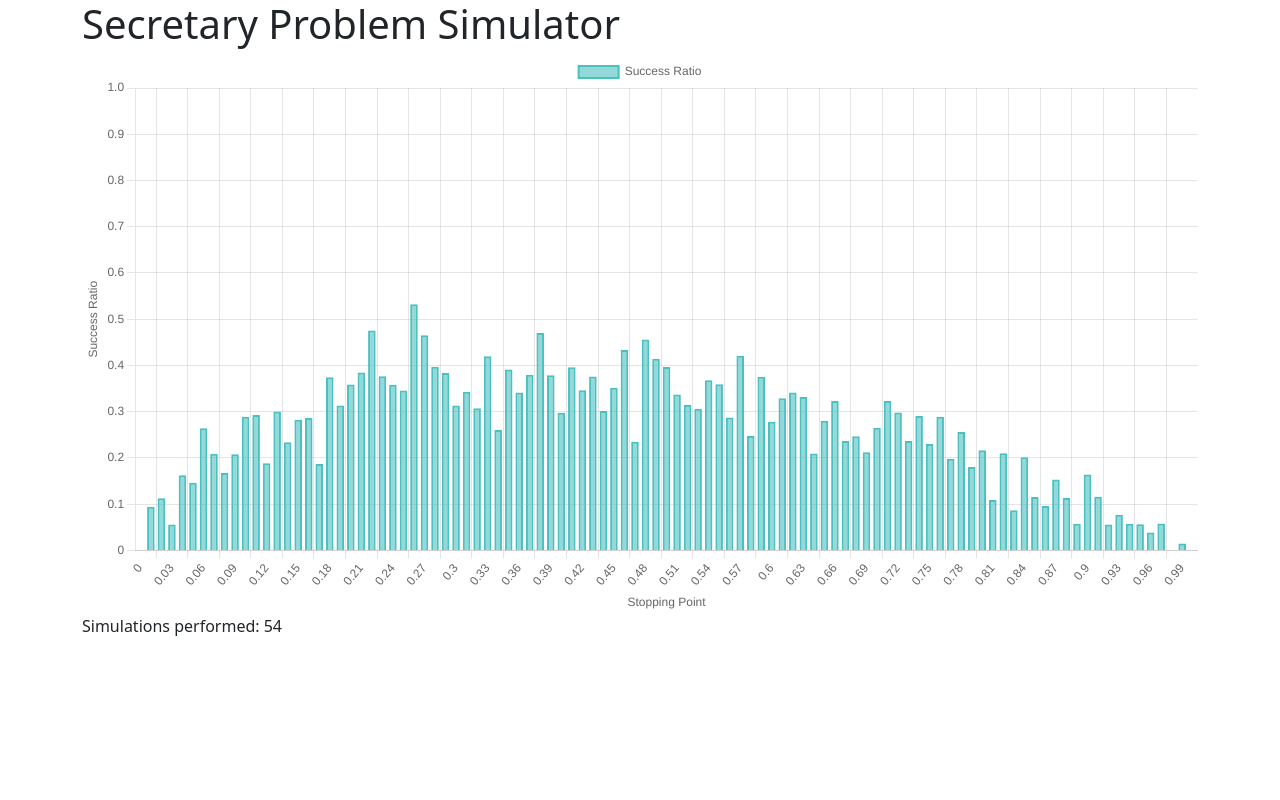
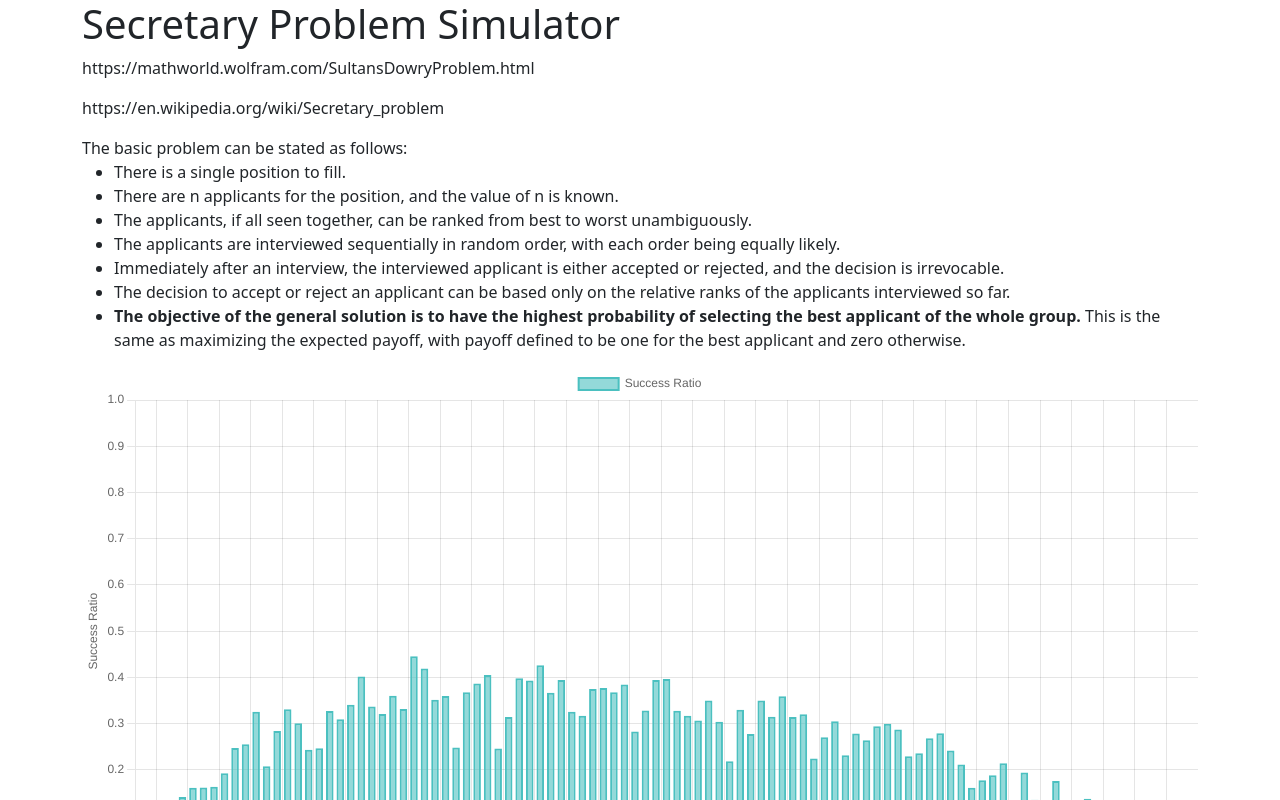
Before and after one commit to jduffey/secretary-problem, a React (Create React App) app: page / in a window 1280 px wide. Shown: the top 800 px of the page. Built offline with nearby package versions, Linux system fonts and the light colour scheme.

Commit message:
Rough draft of explainer paragraph

```diff
--- a/src/App.js
+++ b/src/App.js
@@ -12,6 +12,7 @@ const App = () => {
     const numSimulations = 1000;
 
     const [chartData, setChartData] = useState({});
+    const [simulationCount, setSimulationCount] = useState(0);
 
     const calculateSuccessRatio = (stopFraction, currentSimulations, currentSuccessCount) => {
         const candidates = Array.from({ length: numCandidates }, () => Math.random());
@@ -30,7 +31,6 @@ const App = () => {
         return currentSuccessCount / (currentSimulations + 1);
     };
 
-    const [simulationCount, setSimulationCount] = useState(0);
 
     const prepareChartData = () => {
         const dataPoints = Array.from({ length: 101 }, (_, i) => i / 100);
@@ -58,10 +58,11 @@ const App = () => {
     };
 
     useEffect(() => {
+        const msDelayBetweenSimulations = 50;
         if (simulationCount < numSimulations) {
             const timer = setTimeout(() => {
                 prepareChartData();
-            }, 100); // Adjust the delay (100 ms) to your preference
+            }, msDelayBetweenSimulations);
             return () => clearTimeout(timer);
         }
     }, [simulationCount]);
@@ -70,6 +71,24 @@ const App = () => {
     return (
         <Container>
             <h1>Secretary Problem Simulator</h1>
+            <p>
+                https://mathworld.wolfram.com/SultansDowryProblem.html
+            </p>
+            <p>
+                https://en.wikipedia.org/wiki/Secretary_problem
+            </p>
+            <p>
+                The basic problem can be stated as follows:
+                <ul>
+                    <li>There is a single position to fill.</li>
+                    <li>There are n applicants for the position, and the value of n is known.</li>
+                    <li>The applicants, if all seen together, can be ranked from best to worst unambiguously.</li>
+                    <li>The applicants are interviewed sequentially in random order, with each order being equally likely.</li>
+                    <li>Immediately after an interview, the interviewed applicant is either accepted or rejected, and the decision is irrevocable.</li>
+                    <li>The decision to accept or reject an applicant can be based only on the relative ranks of the applicants interviewed so far.</li>
+                    <li><b>The objective of the general solution is to have the highest probability of selecting the best applicant of the whole group.</b> This is the same as maximizing the expected payoff, with payoff defined to be one for the best applicant and zero otherwise.</li>
+                </ul>
+            </p>
             {chartData.labels && chartData.datasets && (
                 <Bar
                     data={chartData}
@@ -94,7 +113,7 @@ const App = () => {
                     }}
                 />
             )}
-            <p>Simulations performed: {simulationCount}</p>
+            <p>Simulations performed: {simulationCount} / {numSimulations} ({simulationCount / numSimulations * 100}%)</p>
         </Container>
     );
 };
```
